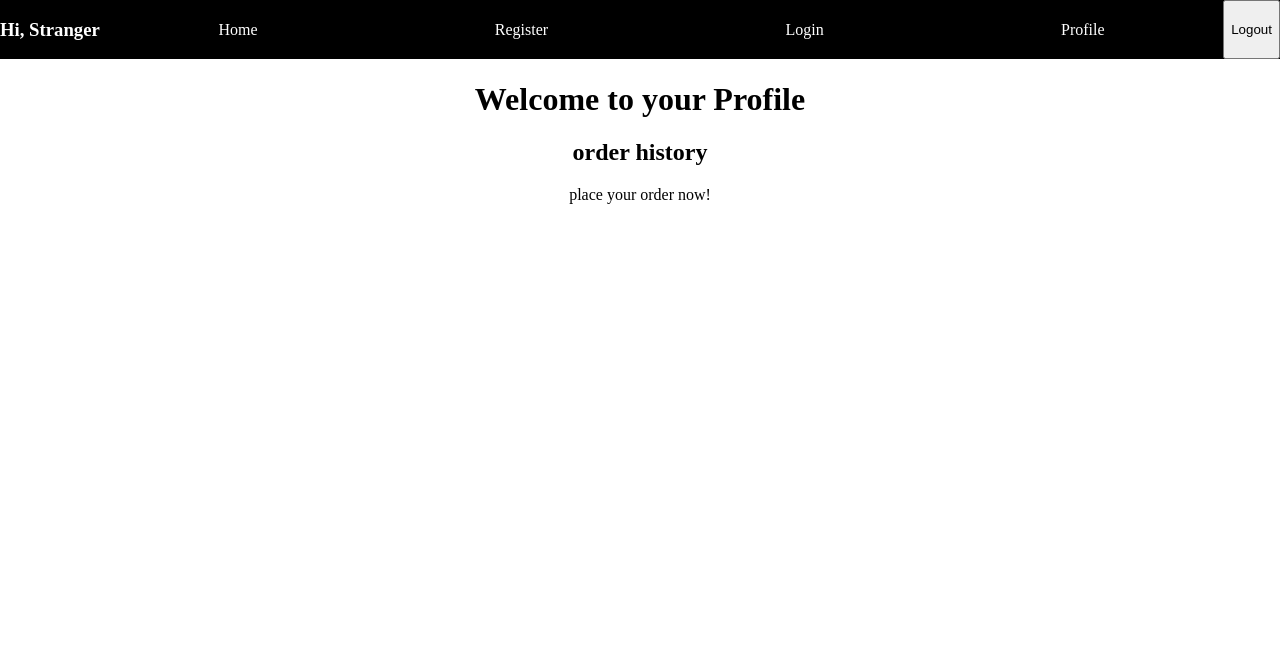
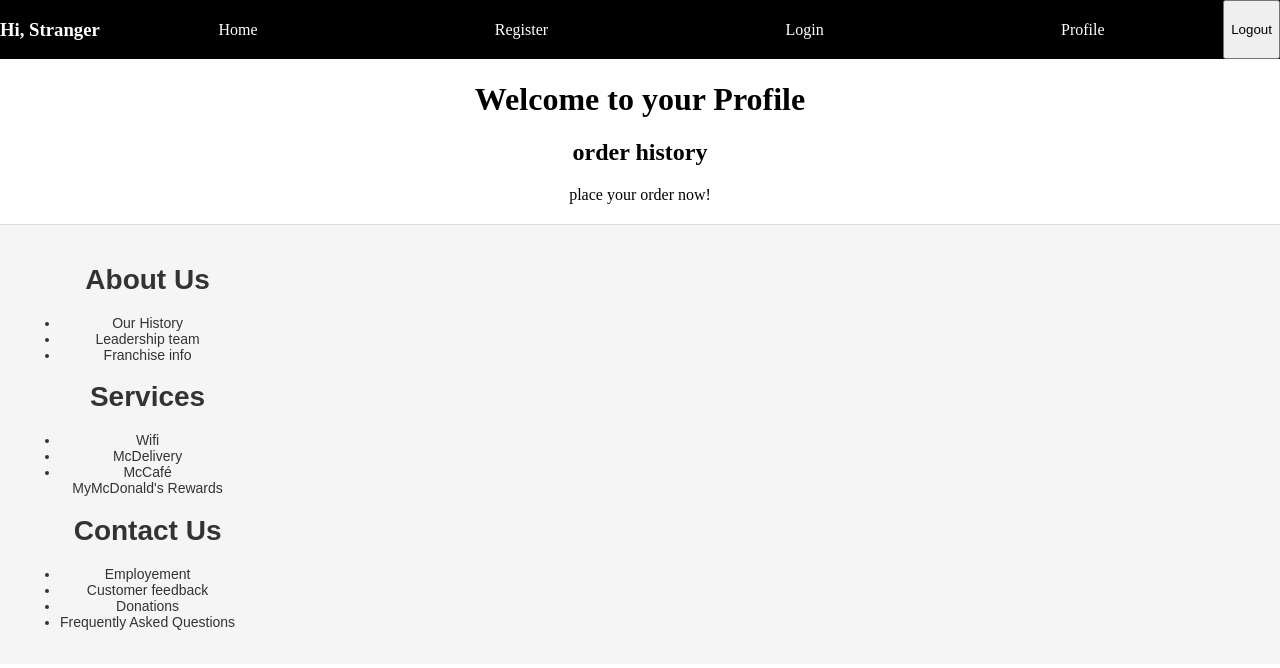
Before and after one commit to Mickey-d-s/GraceShopper, a React (Vite) app in the folder client/: page /profile in a window 1280 px wide. Shown: the top 668 px of the page. Built offline with nearby package versions, Linux system fonts and the light colour scheme; no server answers.

Commit message:
needs css

```diff
--- a/client/src/App.css
+++ b/client/src/App.css
@@ -37,3 +37,15 @@
 body {
   margin: 0;
 }
+
+footer {
+  display: flex;
+  background-color: #f5f5f5;
+  padding: 20px;
+  margin-top: 20px;
+  color: #333;
+  font-size: 14px;
+  font-family: sans-serif;
+  text-align: center;
+  border-top: 1px solid #ddd;
+}
--- a/client/src/components/App.jsx
+++ b/client/src/components/App.jsx
@@ -7,6 +7,7 @@
 import Profile from "../components/Profile";
 import { Routes, Route } from "react-router-dom";
 import { Homepage } from "./home";
+import Footer from "./Footer";
 // import Profile from "./components/Profile";
 
 function App() {
@@ -20,6 +21,7 @@
         <Route path="/register" element={<Registerform />} />
         <Route path="/profile" element={<Profile />} />
       </Routes>
+      <Footer />
     </div>
   );
 }
--- /dev/null
+++ b/client/src/components/Footer.jsx
@@ -0,0 +1,64 @@
+import React from "react";
+
+export function Footer() {
+  return (
+    <footer>
+      <h1
+        style={{ color: "green", textAlign: "center", marginTop: "-50px" }}
+      ></h1>
+      <div>
+        <ul>
+          <h1>About Us</h1>
+          <li>
+            <a href="#" />
+            Our History
+          </li>
+          <li>
+            <a href="#" />
+            Leadership team
+          </li>
+          <li>
+            <a href="#" />
+            Franchise info
+          </li>
+        </ul>
+        <ul>
+          <h1>Services</h1>
+          <li>
+            <a href="#" />
+            Wifi
+          </li>
+          <li>
+            <a href="#" />
+            McDelivery
+          </li>
+          <li>
+            <a href="#" />
+            McCafé
+          </li>
+          <div href="#">MyMcDonald's Rewards</div>
+        </ul>
+        <ul>
+          <h1>Contact Us</h1>
+          <li>
+            <a href="#" />
+            Employement
+          </li>
+          <li>
+            <a href="#" />
+            Customer feedback
+          </li>
+          <li>
+            <a href="#" />
+            Donations
+          </li>
+          <li>
+            <a href="#" />
+            Frequently Asked Questions
+          </li>
+        </ul>
+      </div>
+    </footer>
+  );
+}
+export default Footer;
```
